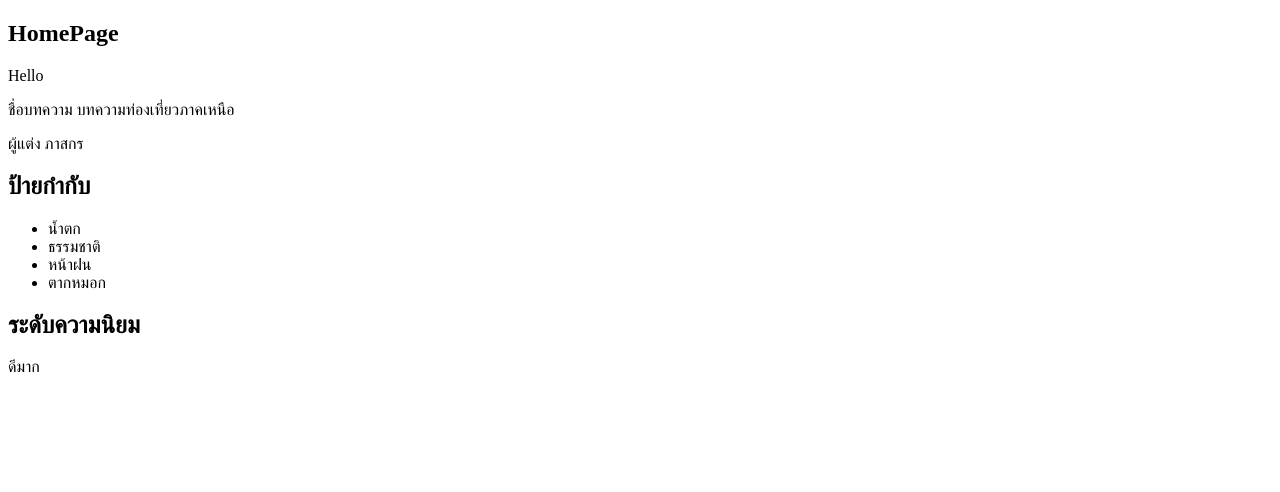
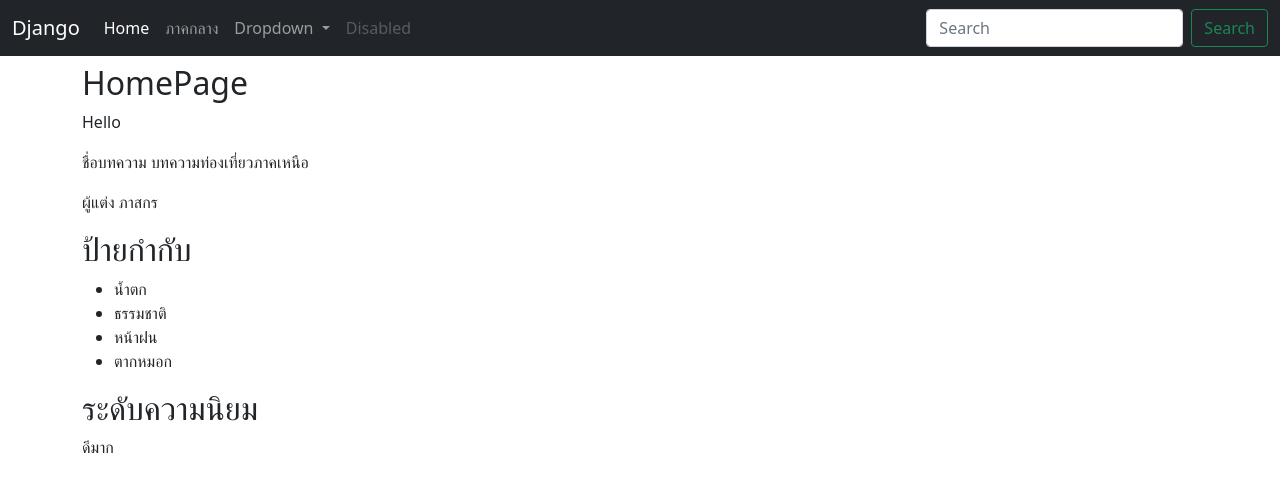
Before and after one commit to honnage/Django_Djangobasic, a Django app: page / in a window 1280 px wide. Shown: the top 492 px of the page. Run offline with Django 3.2, Linux system fonts and the light colour scheme.

Commit message:
Create Layout

```diff
--- a/blogs/views.py
+++ b/blogs/views.py
@@ -12,3 +12,6 @@ def hello(request):
             'rating':rating
         }
     )
+
+def page1(request):
+    return render(request, 'page1.html')
--- a/djangobasic/urls.py
+++ b/djangobasic/urls.py
@@ -20,4 +20,5 @@ from blogs import views
 urlpatterns = [
     path('admin/', admin.site.urls),
     path('', views.hello),
+    path('page1',views.page1)
 ]
--- a/templates/index.html
+++ b/templates/index.html
@@ -1,11 +1,6 @@
-<!DOCTYPE html>
-<html lang="en">
-<head>
-    <meta charset="UTF-8">
-    <meta name="viewport" content="width=device-width, initial-scale=1.0">
-    <title>Django</title>
-</head>
-<body>
+{% extends 'layout.html' %}
+
+{% block content %}
     <h2>HomePage</h2>
     <p>Hello </p>
     <p>ชื่อบทความ {{ name }}</p>
@@ -17,11 +12,11 @@
             <li>{{ tag }}</li>
         {% endfor %}
     </ul>
+
     <h2>ระดับความนิยม</h2>
     {% if rating >= 3 %}
         ดีมาก
     {% else %}
         ไม่ได้ความนิยม
     {% endif%}
-</body>
-</html>
+{% endblock %}
--- /dev/null
+++ b/templates/layout.html
@@ -0,0 +1,54 @@
+<!DOCTYPE html>
+<html lang="en">
+<head>
+    <meta charset="UTF-8">
+    <meta http-equiv="X-UA-Compatible" content="IE=edge">
+    <meta name="viewport" content="width=device-width, initial-scale=1.0">
+    <link href="https://cdn.jsdelivr.net/npm/bootstrap@5.0.0-beta1/dist/css/bootstrap.min.css" rel="stylesheet" integrity="sha384-giJF6kkoqNQ00vy+HMDP7azOuL0xtbfIcaT9wjKHr8RbDVddVHyTfAAsrekwKmP1" crossorigin="anonymous">
+    <script src="https://cdn.jsdelivr.net/npm/bootstrap@5.0.0-beta1/dist/js/bootstrap.bundle.min.js" integrity="sha384-ygbV9kiqUc6oa4msXn9868pTtWMgiQaeYH7/t7LECLbyPA2x65Kgf80OJFdroafW" crossorigin="anonymous"></script>
+    <title>Django Framework</title>
+</head>
+<body>
+    <nav class="navbar navbar-expand-lg navbar-dark bg-dark">
+        <div class="container-fluid">
+          <a class="navbar-brand" href="/">Django</a>
+          <button class="navbar-toggler" type="button" data-bs-toggle="collapse" data-bs-target="#navbarSupportedContent" aria-controls="navbarSupportedContent" aria-expanded="false" aria-label="Toggle navigation">
+            <span class="navbar-toggler-icon"></span>
+          </button>
+          <div class="collapse navbar-collapse" id="navbarSupportedContent">
+            <ul class="navbar-nav me-auto mb-2 mb-lg-0">
+              <li class="nav-item">
+                <a class="nav-link active" aria-current="page" href="#">Home</a>
+              </li>
+              <li class="nav-item">
+                <a class="nav-link" href="/page1">ภาคกลาง</a>
+              </li>
+              <li class="nav-item dropdown">
+                <a class="nav-link dropdown-toggle" href="#" id="navbarDropdown" role="button" data-bs-toggle="dropdown" aria-expanded="false">
+                  Dropdown
+                </a>
+                <ul class="dropdown-menu" aria-labelledby="navbarDropdown">
+                  <li><a class="dropdown-item" href="#">Action</a></li>
+                  <li><a class="dropdown-item" href="#">Another action</a></li>
+                  <li><hr class="dropdown-divider"></li>
+                  <li><a class="dropdown-item" href="#">Something else here</a></li>
+                </ul>
+              </li>
+              <li class="nav-item">
+                <a class="nav-link disabled" href="#" tabindex="-1" aria-disabled="true">Disabled</a>
+              </li>
+            </ul>
+            <form class="d-flex">
+              <input class="form-control me-2" type="search" placeholder="Search" aria-label="Search">
+              <button class="btn btn-outline-success" type="submit">Search</button>
+            </form>
+          </div>
+        </div>
+      </nav>
+      <div class="container my-2">
+        {% block content %}
+
+        {% endblock %}
+    </div>
+</body>
+</html>
--- /dev/null
+++ b/templates/page1.html
@@ -0,0 +1,6 @@
+{% extends 'layout.html' %}
+
+{% block content %}
+    <h2>ท่องเที่ยวภาคกลาง</h2>
+
+{% endblock %}
```
